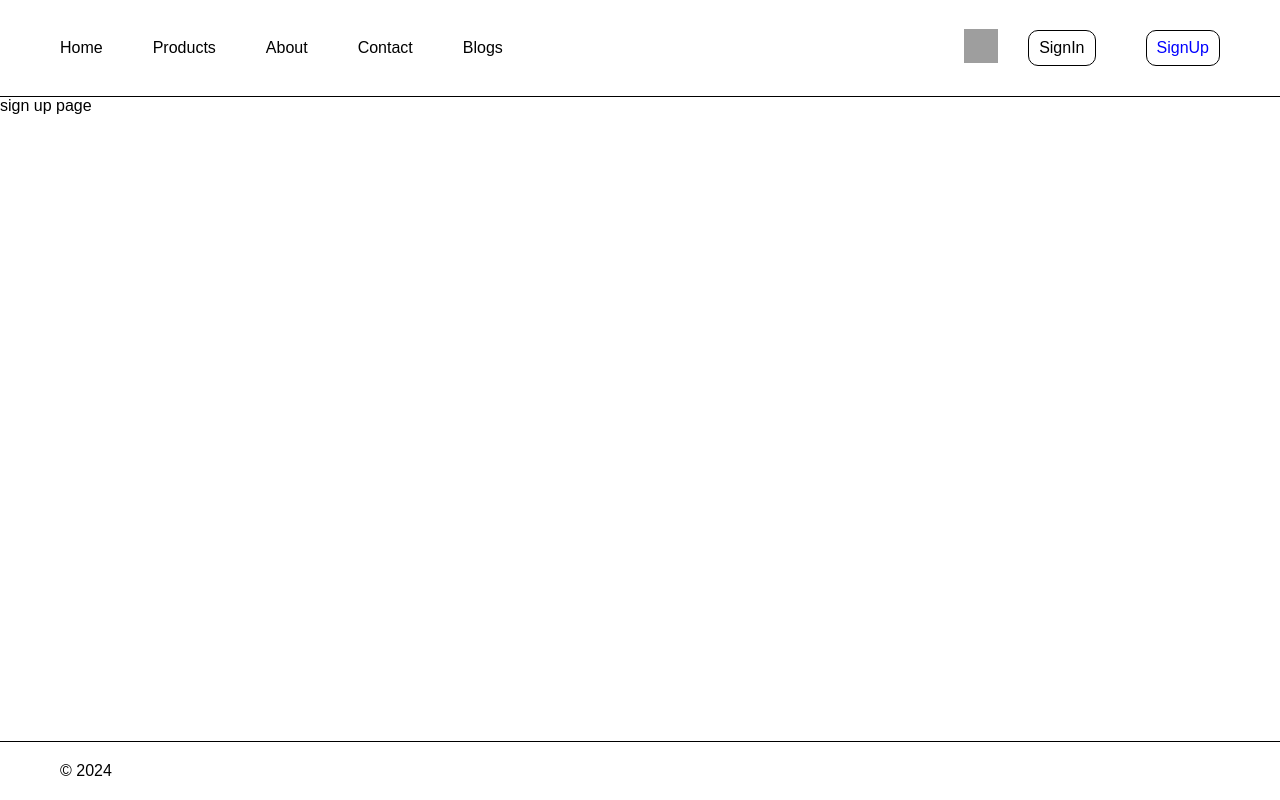
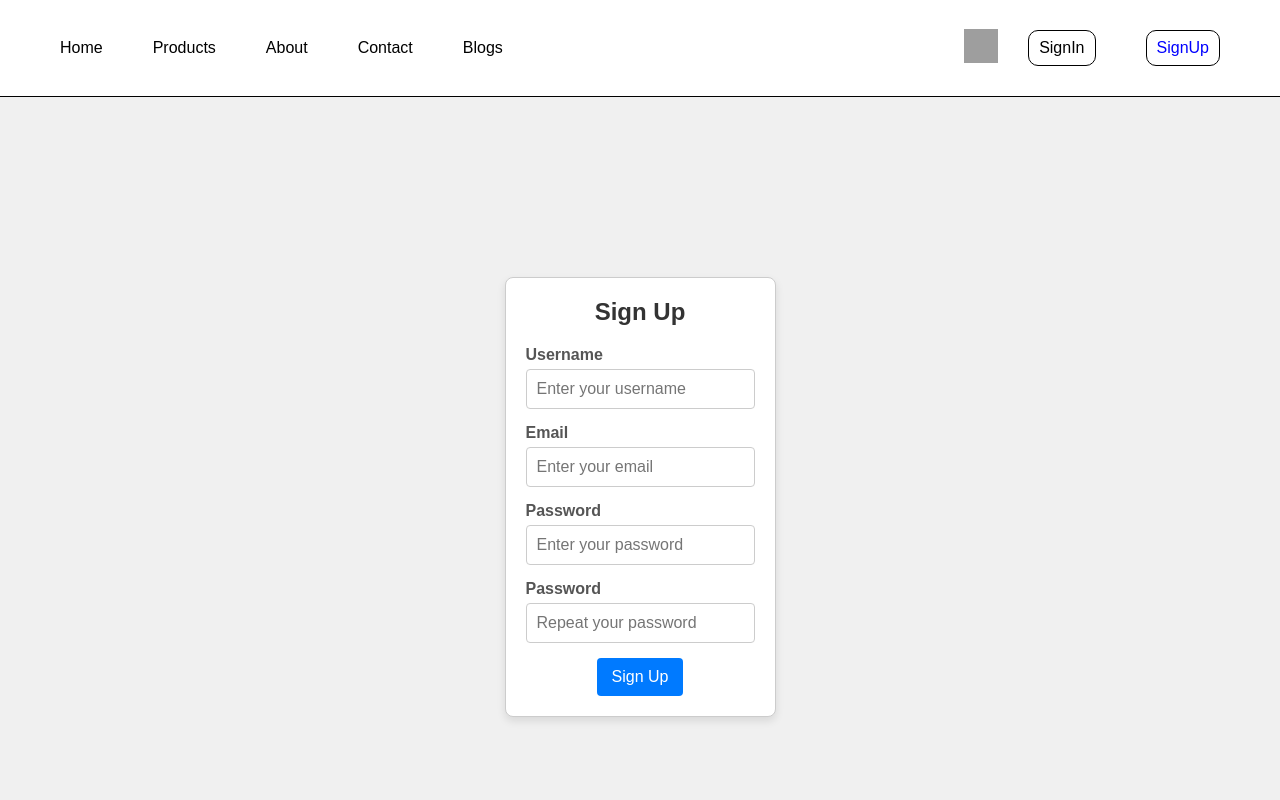
Before and after one commit to BTavkhelidze/tbc, a Next.js app: page /signUp in a window 1280 px wide. Built offline with nearby package versions, Linux system fonts and the light colour scheme; grey boxes are pictures that could not be loaded.

Commit message:
Added style to signUp page
Filled layout and added css styling

```diff
--- a/app/(publicPages)/signUp/page.js
+++ b/app/(publicPages)/signUp/page.js
@@ -1,6 +1,32 @@
-import styles from './signUp.module.css';
-export default function page() {
+import styles from './Signup.module.css';
+export default function SignUp()
+{
   return (
-    <div>sign up page</div>
-  )
+    <div className={styles.parent_container}>
+      <div className={styles.signup_container}>
+        <h2 className={styles.title}>Sign Up</h2>
+        <form className={styles.signup_form}>
+          <div className={styles.input_wrapper}>
+            <label htmlFor="username">Username</label>
+            <input type="text" id="username" placeholder="Enter your username" />
+          </div>
+          <div className={styles.input_wrapper}>
+            <label htmlFor="email">Email</label>
+            <input type="email" id="email" placeholder="Enter your email" />
+          </div>
+          <div className={styles.input_wrapper}>
+            <label htmlFor="password">Password</label>
+            <input type="password" id="password" placeholder="Enter your password" />
+          </div>
+          <div className={styles.input_wrapper}>
+            <label htmlFor="Repeat your password">Password</label>
+            <input type="Repeat your password" id="Repeat your password" placeholder="Repeat your password" />
+          </div>
+          <div className={styles.button_wrapper}>
+            <button type="submit">Sign Up</button>
+          </div>
+        </form>
+      </div>
+    </div>
+  );
 }
--- a/app/(publicPages)/signUp/signUp.module.css
+++ b/app/(publicPages)/signUp/signUp.module.css
@@ -0,0 +1,83 @@
+.parent_container {
+    display: flex;
+    align-items: center;
+    justify-content: center;
+    height: 100vh;
+    background-color: #f0f0f0;
+  }
+
+  .signup_container {
+    display: flex;
+    flex-direction: column;
+    align-items: center;
+    justify-content: center;
+    padding: 20px;
+    max-width: 400px;
+    margin: 0 auto;
+    border: 1px solid #ccc;
+    border-radius: 8px;
+    box-shadow: 0 4px 8px rgba(0, 0, 0, 0.1);
+    background-color: #fff;
+  }
+
+
+  .title {
+    font-size: 24px;
+    margin-bottom: 20px;
+    text-align: center;
+    color: #333;
+  }
+
+  .error_message {
+    color: red;
+    margin-bottom: 15px;
+    text-align: center;
+  }
+
+  .signup_form {
+    width: 100%;
+  }
+
+  .input_wrapper {
+    margin-bottom: 15px;
+  }
+
+  .input_wrapper label {
+    display: block;
+    margin-bottom: 5px;
+    font-weight: bold;
+    color: #555;
+  }
+
+  .input_wrapper input {
+    width: 100%;
+    padding: 10px;
+    border: 1px solid #ccc;
+    border-radius: 4px;
+    font-size: 16px;
+    transition: border-color 0.3s;
+  }
+
+  .input_wrapper input:focus {
+    border-color: #007aff;
+    outline: none;
+  }
+
+  .button_wrapper {
+    text-align: center;
+  }
+
+  .button_wrapper button {
+    padding: 10px 15px;
+    border: none;
+    border-radius: 4px;
+    background-color: #007aff;
+    color: white;
+    font-size: 16px;
+    cursor: pointer;
+    transition: background-color 0.3s;
+  }
+
+  .button_wrapper button:hover {
+    background-color: #0056b3;
+  }
```
